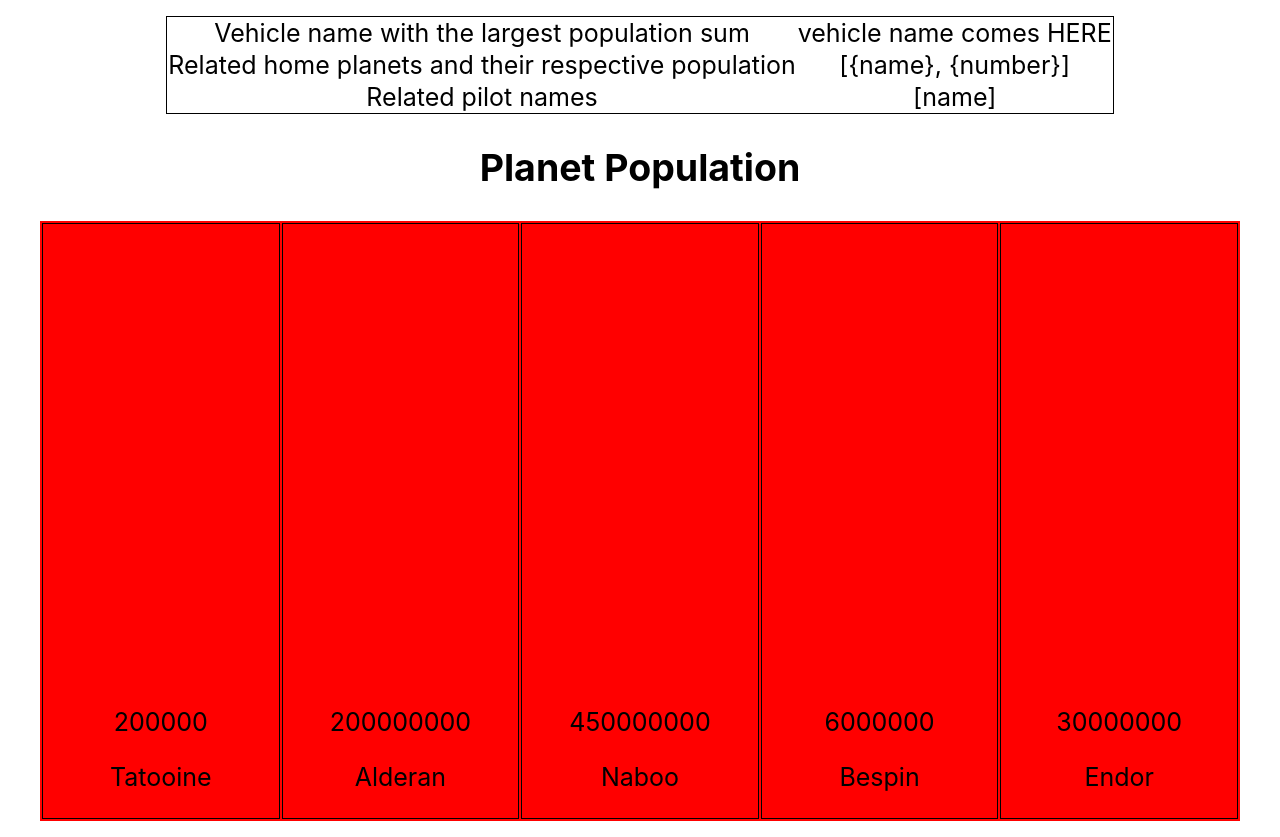
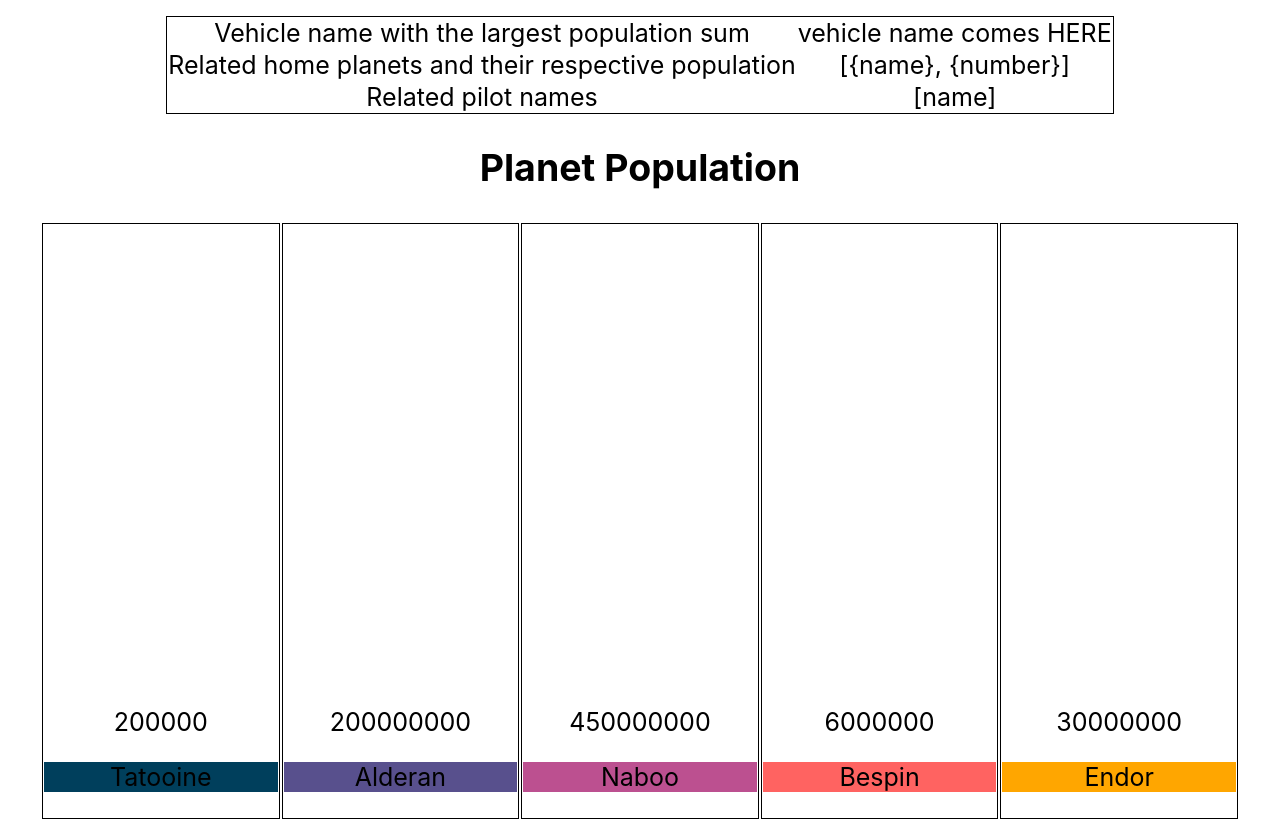
Before and after one commit to avivdaniel/swapi, a React (Create React App) app: page / in a window 1280 px wide. Built offline with nearby package versions, Linux system fonts and the light colour scheme; no server answers.

Commit message:
:lipstick: Bar color

```diff
--- a/src/BarChart/BarChart.js
+++ b/src/BarChart/BarChart.js
@@ -19,8 +19,8 @@
             <table className="table">
                 <tbody>
                 <tr className="bars">
-                        {data.map(planet => {
-                            return <SingleBar {...planet}/>
+                        {data.map((planet, i) => {
+                            return <SingleBar key={i} index={i} {...planet}/>
                         })}
                 </tr>
                 </tbody>
--- a/src/BarChart/SingleBar.js
+++ b/src/BarChart/SingleBar.js
@@ -2,12 +2,19 @@
 
 import './bingleBar.scss';
 
-const SingleBar = ({name, value}) => {
+const colors = ["navy-bar", "purple-bar", "pink-bar", "red-bar", "yellow-bar"];
+
+const SingleBar = ({name, value, index}) => {
+
+    const getBarColor = (index) => {
+        return colors[index];
+    }
+
     return (
         <td className="SingleBar">
             <span>{value}</span>
-            <div></div>
-            <p>{name}</p>
+            <div className={getBarColor(index)}></div>
+            <p className={getBarColor(index)}>{name}</p>
         </td>
     );
 };
--- a/src/BarChart/barChart.scss
+++ b/src/BarChart/barChart.scss
@@ -1,6 +1,5 @@
 .BarChart {
   .table {
-    background: red;
     width: 100%;
     height: 600px;
   }
--- a/src/BarChart/bingleBar.scss
+++ b/src/BarChart/bingleBar.scss
@@ -4,4 +4,21 @@
   text-align: center;
   border: 1px solid black;
   width: 20%;
+
+  .navy-bar {
+    background: #003f5c;
+  }
+
+  .purple-bar {
+    background: #58508d;
+  }
+  .pink-bar {
+    background: #bc5090;
+  }
+  .red-bar {
+    background: #ff6361;
+  }
+  .yellow-bar {
+    background: #ffa600;
+  }
 }
```
